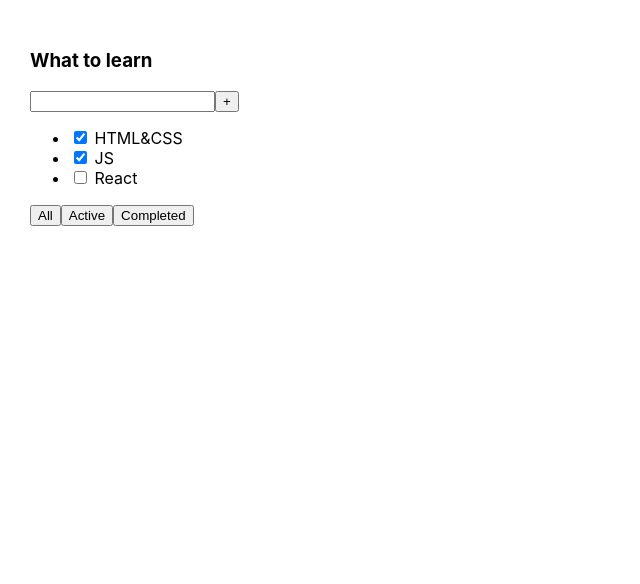
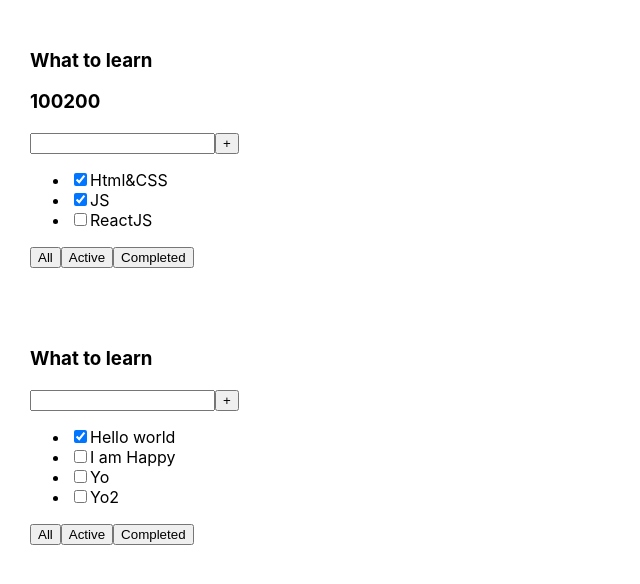
Before and after one commit to NatKhomich/todolist, a React (Create React App) app: page / in a window 1280 px wide. Shown: the top 584 px of the page, without its empty margins (0-640 px from the left). Built offline with nearby package versions, Linux system fonts and the light colour scheme.

Commit message:
first lesson monday

```diff
--- a/src/App.tsx
+++ b/src/App.tsx
@@ -1,28 +1,29 @@
 import React from 'react';
 import './App.css';
+import {Todolist} from "./Todolist";
 
 function App() {
+    const shapka1 = 'What to learn'
+
+    const tasks1 = [
+        { id: 1, title: 'Html&CSS', isDone: true},
+        { id: 2, title: 'JS', isDone: true},
+        { id: 3, title: 'ReactJS', isDone: false},
+    ]
+    const tasks2 = [
+        { id: 1, title: 'Hello world', isDone: true},
+        { id: 2, title: 'I am Happy', isDone: false},
+        { id: 3, title: 'Yo', isDone: false},
+        { id: 4, title: 'Yo2', isDone: false},
+    ]
+
+
     return (
-        <div className="App">
-            <div>
-                <h3>What to learn</h3>
-                <div>
-                    <input/>
-                    <button>+</button>
-                </div>
-                <ul>
-                    <li><input type="checkbox" checked={true}/> <span>HTML&CSS</span></li>
-                    <li><input type="checkbox" checked={true}/> <span>JS</span></li>
-                    <li><input type="checkbox" checked={false}/> <span>React</span></li>
-                </ul>
-                <div>
-                    <button>All</button>
-                    <button>Active</button>
-                    <button>Completed</button>
-                </div>
-            </div>
+        <div>
+            <Todolist shapka = {shapka1} body = {100200} tasks = {tasks1}/>
+            <Todolist shapka = {'What to learn'} tasks = {tasks2} />
         </div>
-    );
+        )
 }
 
 export default App;
--- /dev/null
+++ b/src/Todolist.tsx
@@ -0,0 +1,50 @@
+import React from "react";
+
+type PropsType = {
+    shapka: string;
+    body?: number;
+    tasks: TaskType[] //или Array<TaskType
+}
+
+type TaskType = {
+    id: number,
+    title: string,
+    isDone: boolean
+}
+
+export const Todolist = (props: PropsType) => {
+    return (
+        <div className="App">
+            <div>
+                <h3>{props.shapka}</h3>
+                <h3>{props.body}</h3>
+                <div>
+                    <input/>
+                    <button>+</button>
+                </div>
+                <ul>
+                    {props.tasks.map((el) => {
+
+                        return (
+                            <li>
+                                <input type="checkbox" checked={el.isDone}/>
+                                <span>{el.title}</span>
+                            </li>
+                        )
+                    })}
+
+
+                    {/* <li><input type="checkbox" checked={props.tasks[0].isDone}/> <span>{props.tasks[0].title}</span></li>
+                    <li><input type="checkbox" checked={props.tasks[1].isDone}/> <span>{props.tasks[1].title}</span></li>
+                    <li><input type="checkbox" checked={props.tasks[2].isDone}/> <span>{props.tasks[2].title}</span></li>
+                    <li><input type="checkbox" checked={props.tasks[3].isDone}/> <span>{props.tasks[3].title}</span></li>*/}
+                </ul>
+                <div>
+                    <button>All</button>
+                    <button>Active</button>
+                    <button>Completed</button>
+                </div>
+            </div>
+        </div>
+    )
+}
```
Also changed, not shown: src/index.tsx (+4 -4 lines).
